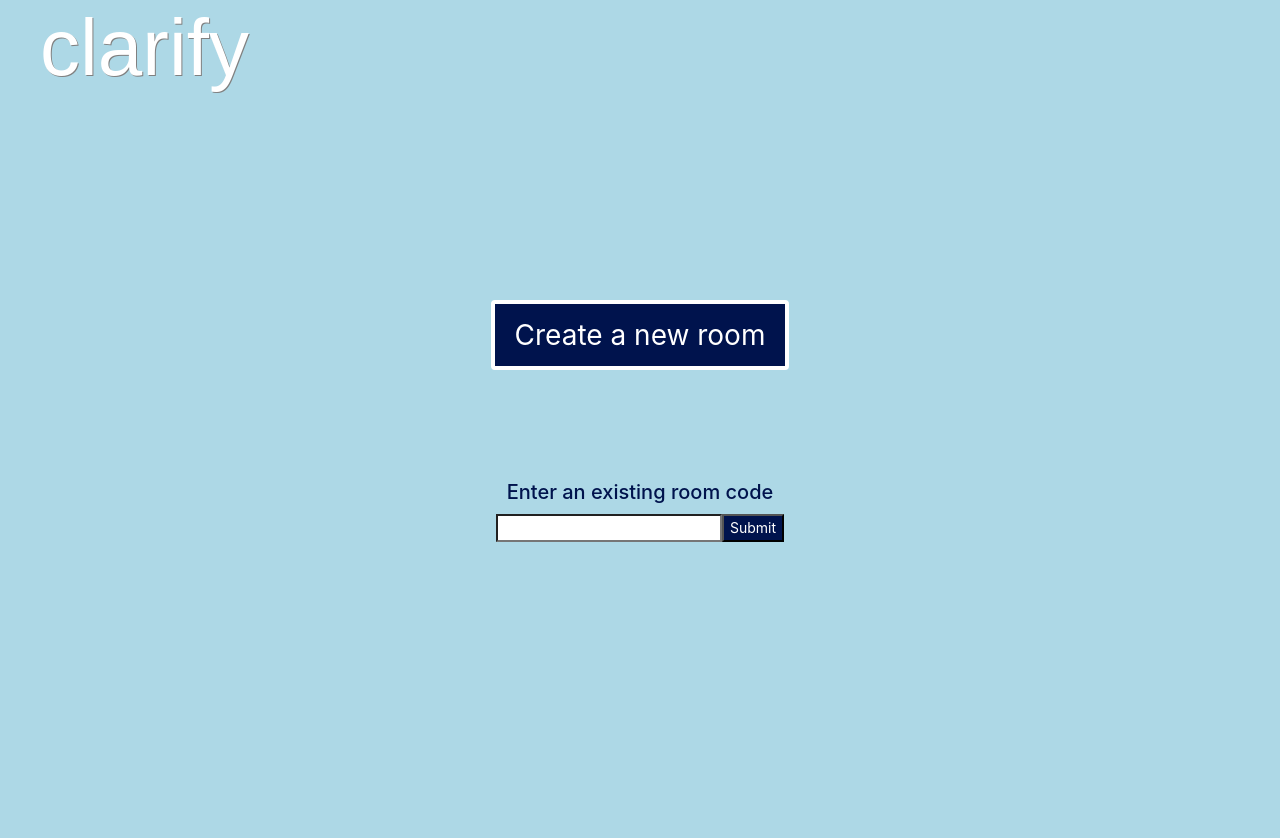
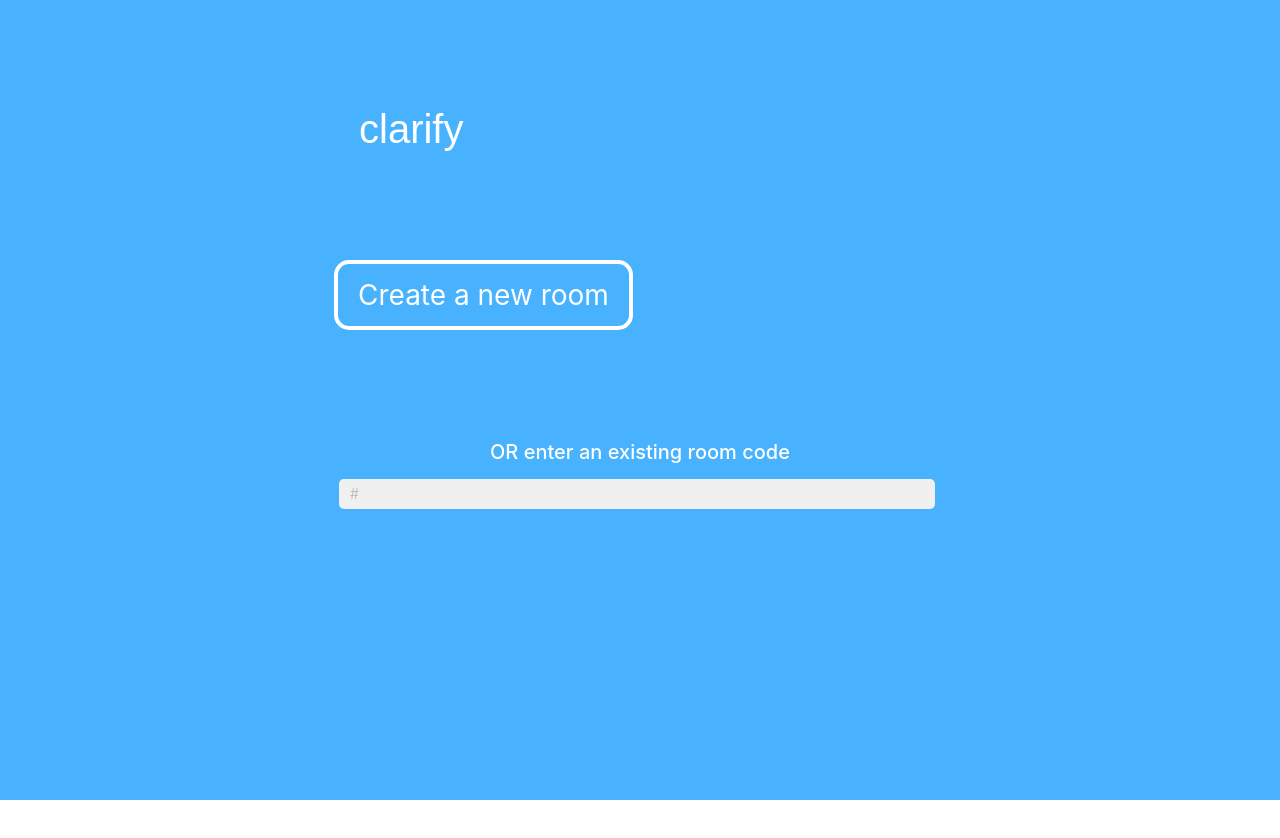
Before and after one commit to MLH-Fellowship/clarify, a React (Create React App) app: page / in a window 1280 px wide. After the commit the page ends 800 px from the top, so only its background shows below. Built offline with nearby package versions, Linux system fonts and the light colour scheme; no server answers.

Commit message:
avatars assigned based on anon user id

```diff
--- a/package.json
+++ b/package.json
@@ -22,7 +22,8 @@
     "react-dom": "^16.13.1",
     "react-notifications": "^1.7.2",
     "react-router-dom": "^5.2.0",
-    "react-scripts": "3.4.3"
+    "react-scripts": "3.4.3",
+    "seedrandom": "^3.0.5"
   },
   "scripts": {
     "start": "react-scripts start",
--- a/src/components/CreateRoomForm.js
+++ b/src/components/CreateRoomForm.js
@@ -3,9 +3,9 @@ import { notification } from 'antd'
 import { SmileTwoTone } from '@ant-design/icons';
 import { withRouter } from 'react-router-dom'; // <--- import `withRouter`. We will use this in the bottom of our file.
 
-import { createRoom } from "../services/firebase"
+import { createRoom } from '../services/firebase'
 
-import "../styles/home.css";
+import '../styles/home.css';
 
 const CreateRoomForm = (props) => {
   function generate() {
@@ -40,7 +40,7 @@ const CreateRoomForm = (props) => {
 
   return (
     <div>
-      <button id = 'createButton' className='btn' onClick={onClick} style={{backgroundColor: "#00134d", color: "#ffffff"}}> Create a new room</button>
+      <button id='createButton' className='btn' onClick={onClick} style={{ color: '#ffffff', borderRadius: '15px' }}> Create a new room</button>
     </div>
   );
 
--- a/src/components/Home.js
+++ b/src/components/Home.js
@@ -4,36 +4,35 @@ import Form from "./Form";
 import { Layout } from 'antd';
 
 import CreateRoomForm from "./CreateRoomForm";
-
+import JoinRoomForm from './JoinRoomForm';
 const { Header, Content } = Layout;
 
-export default class Home extends React.Component {
-
-  submitForm(e) {
-    e.preventDefault()
-    this.props.history.push('/thank-you'); // <--- The page you want to redirect your user to.
-  }
-
-  render() {
-
+function Home() {
   return (
     <Layout>
-        <Header id = 'title' style={{backgroundColor: 'lightblue', height:'15vh', paddingLeft: '40px', verticalAlign:'center'}}>
-        <h1 style={{ fontFamily:'sans-serif', fontSize: '80px', color: '#ffffff'}}>clarify</h1></Header>
-        <Content id = 'content' style={{height: '90vh', backgroundColor: 'lightblue'}}>
-              <div></div>
+      <Header id='title' style={{
+        backgroundColor: '#48b2ff', height: '10vh', fontSize: '32px'
+        , color: 'white', paddingLeft: '40px', verticalAlign: 'center'
+      }}></Header>
+      <Content id='content' style={{ height: '90vh', backgroundColor: '#48b2ff' }}>
+        <div>
+          <h1 style={{ padding: 25, fontFamily: 'sans-serif', color: 'white' }}>clarify</h1>
+        </div>
         <div className="create">
           <CreateRoomForm />
         </div>
 
         <div className="join">
-                  <h5 style={{color: "#00134d"}}>Enter an existing room code</h5>
-                  <Form />
+          <h5 style={{ color: "white" }}>OR enter an existing room code</h5>
+          <JoinRoomForm />
         </div>
       </Content>
 
 
     </Layout>
   );
+
+
 }
-}
+
+export default Home;
--- /dev/null
+++ b/src/components/JoinRoomForm.js
@@ -0,0 +1,42 @@
+import React from "react";
+import "../styles/home.css"
+import { auth } from "../services/firebase"
+
+import { message, Form, Input } from 'antd';
+
+import { withRouter } from 'react-router-dom'; // <--- import `withRouter`. We will use this in the bottom of our file.
+
+function JoinRoomForm(props) {
+  const [form] = Form.useForm();
+
+  // TODO: Only allow redirect if collection exists
+  const onFinish = values => {
+    var code = values;
+    auth.signInAnonymously();
+
+    const success = () => {
+      message.success({
+        content: 'Entered room'
+      });
+    };
+    success();
+
+    return props.history.push(`${code.questionBox}`);
+  }
+
+  return (
+    <Form form={form} name="horizontal_login" layout="inline" onFinish={onFinish}>
+      <Form.Item name='questionBox'>
+        <Input placeholder="#"
+          style={{
+            borderRadius: '5px',
+            backgroundColor: '#f0f0f0',
+            margin: '5px',
+            minWidth: '586px'
+          }} size={'medium'} bordered={false} />
+      </Form.Item>
+    </Form>
+  );
+}
+
+export default withRouter(JoinRoomForm);
--- a/src/components/QuestionCard.js
+++ b/src/components/QuestionCard.js
@@ -1,21 +1,16 @@
 import React, { useState, useEffect } from 'react';
 import { Comment, Tooltip, Avatar } from 'antd';
-import Avatars from '../images';
 import moment from 'moment';
 import { LikeOutlined, LikeFilled } from '@ant-design/icons';
 import { db, likeQuestion, resolveQuestion } from '../services/firebase';
 
-function randomInteger(min, max) {
-  return Math.floor(Math.random() * (max - min + 1)) + min;
-}
-
 const QuestionCard = ({ questionId, roomId }) => {
   const [likes, setLikes] = useState();
   const [liked, setLiked] = useState(false);
-  const avatar = Avatars[randomInteger(0, 50)]; // Store avatar this in Questions.js
   const [user, setUser] = useState();
   const [text, setText] = useState();
   const [date, setDate] = useState();
+  const [avatar, setAvatar] = useState();
 
   // helper for date processing
   function toDateTime(secs) {
@@ -49,6 +44,7 @@ const QuestionCard = ({ questionId, roomId }) => {
       setLikes(doc.data().likes);
       setUser(doc.data().user);
       setText(doc.data().question);
+      setAvatar(doc.data().avatar);
 
       const dateObj = new Date(toDateTime(doc.data().created.seconds));
       setDate(timeAgo(dateObj));
--- a/src/components/QuestionForm.js
+++ b/src/components/QuestionForm.js
@@ -1,10 +1,23 @@
-import React from 'react';
+import React, { useState } from 'react';
 import { Form, Input, message, Button } from 'antd';
 import { ArrowUpOutlined } from '@ant-design/icons'
-import { firebase, addQuestion } from '../services/firebase';
+import { firebase, auth, addQuestion } from '../services/firebase';
+import Avatars from '../images';
 
 const QuestionForm = ({ user, roomId }) => {
   const [form] = Form.useForm();
+  const [avatarIndex, setIndex] = useState(1);
+  var avatar = Avatars[avatarIndex];
+
+  auth.onAuthStateChanged(function (user) {
+    if (user) {
+      var seedrandom = require('seedrandom');
+      var rng = seedrandom(user.uid);
+      var i = Math.floor(rng() * 49);
+      setIndex(i);
+      avatar = Avatars[avatarIndex];
+    }
+  });
 
   const success = () => {
     message.success({
@@ -17,11 +30,14 @@ const QuestionForm = ({ user, roomId }) => {
 
   const onFinish = values => {
     if (values.questionBox.replace(/\s/g, '').length) {
+
+      // Create new question document
       const data = {
         user: tempName,
         question: values.questionBox,
         likes: 0,
-        created: firebase.firestore.Timestamp.fromDate(new Date())
+        created: firebase.firestore.Timestamp.fromDate(new Date()),
+        avatar: avatar
       };
       addQuestion(roomId, data, success);
     }
--- a/src/services/firebase.js
+++ b/src/services/firebase.js
@@ -1,5 +1,4 @@
 import * as firebase from 'firebase';
-// import * as firebase from 'firebase';
 import 'firebase/firestore';
 
 const firebaseApp = firebase.initializeApp({
--- a/src/styles/format.css
+++ b/src/styles/format.css
@@ -14,11 +14,11 @@
     font-size: 130%;
 }
 
-.questions {
+/* .questions {
     border-right: 2px dotted black;
     padding: 20px;
     overflow: auto;
-}
+} */
 
 .questionDiv {
   display: grid;
```
Also changed, not shown: src/App.js (+8 -8 lines), 1 other file (tests, documents, lock files or other folders). Lines whose indentation alone changed are shown as unchanged.
